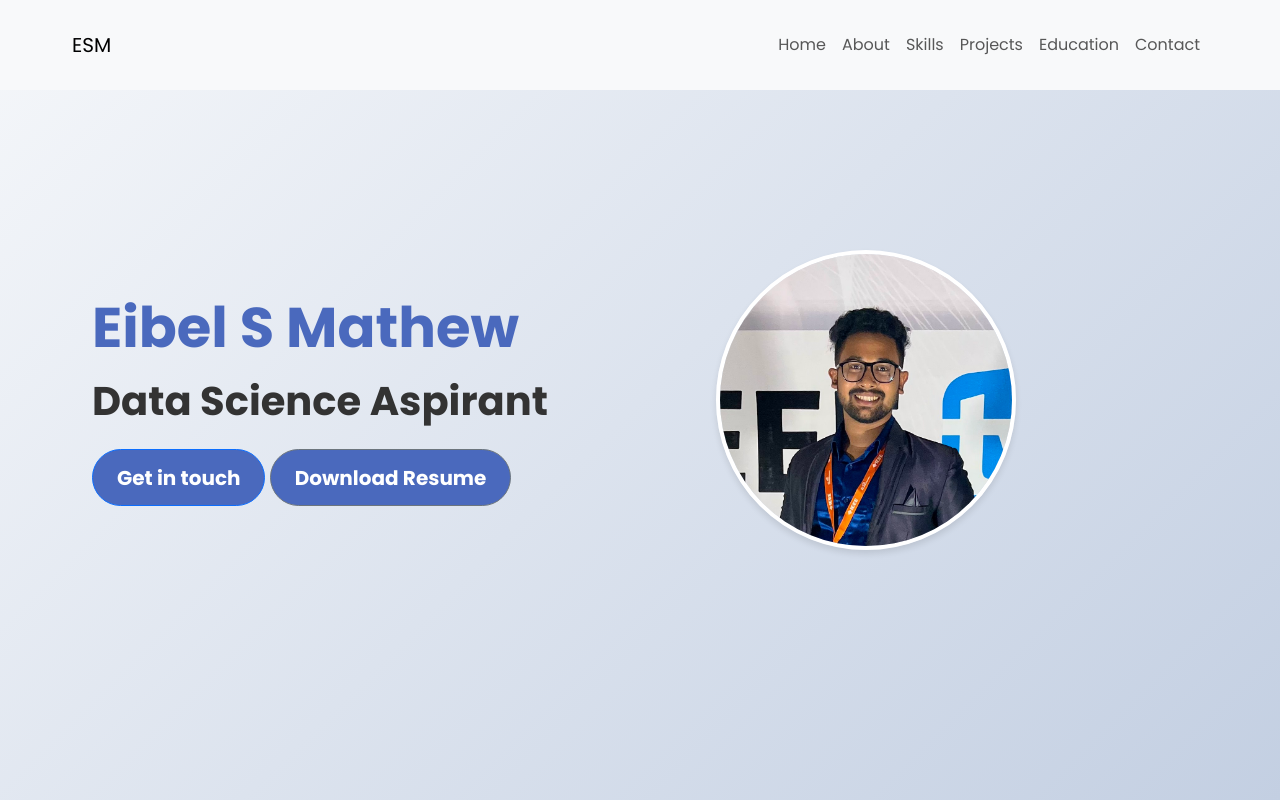
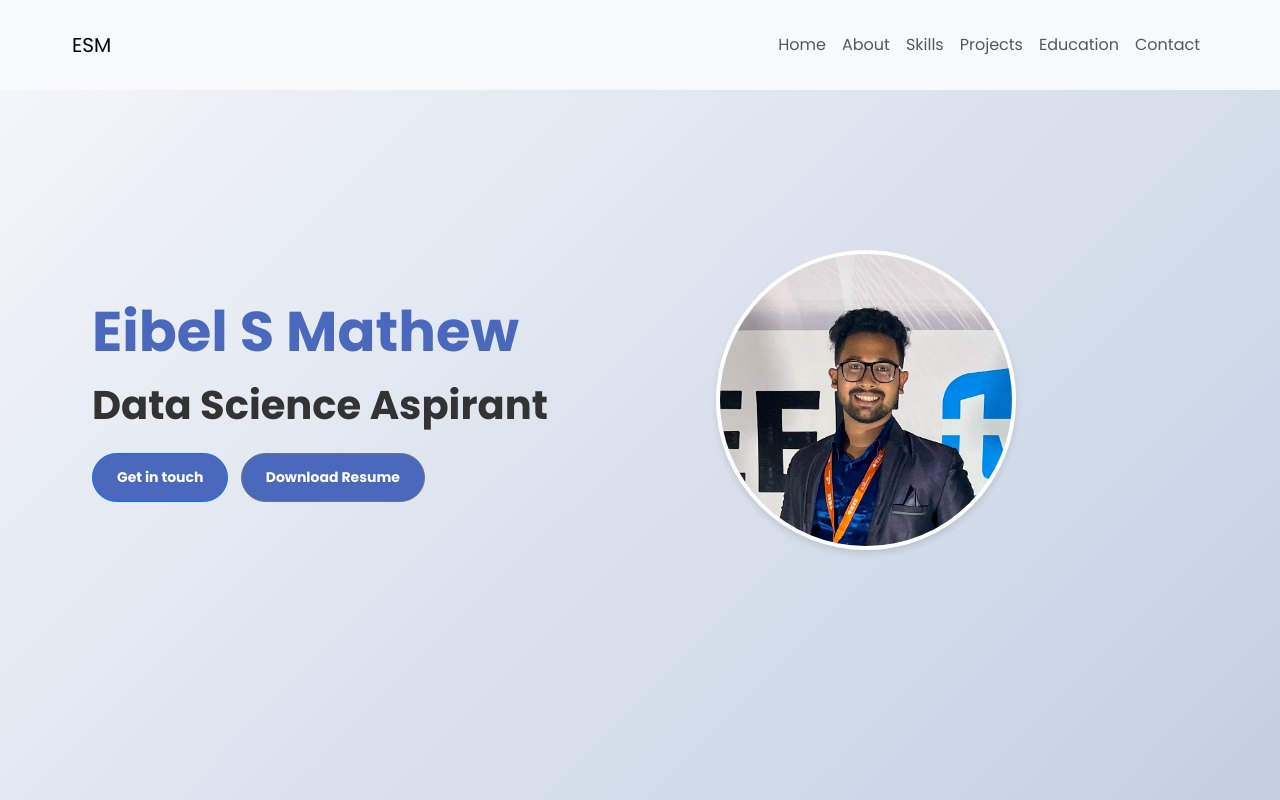
Before and after one commit to eibelsmathew/portfolio, a plain HTML site: page index.html in a window 1280 px wide. Shown: the top 800 px of the page. Drawn offline with nearby package versions, Linux system fonts and the light colour scheme.

Commit message:
Final-project

```diff
--- a/index.html
+++ b/index.html
@@ -51,16 +51,16 @@
         <section id="home" class="parallax d-flex align-items-center">
             <div class="container">
                 <div class="row align-items-center justify-content-between">
-                    <div class="col-lg-5 text-content text-center text-lg-start mb-5 mb-lg-0" data-aos="fade-right">
+                    <div class="col-lg-6 image-container text-center order-1 order-lg-2 mb-4 mb-lg-0" data-aos="fade-left">
+                        <img src="Profile.jpg" alt="Eibel S Mathew" class="img-fluid rounded-circle profile-image">
+                    </div>
+                    <div class="col-lg-5 text-content text-center text-lg-start order-2 order-lg-1" data-aos="fade-right">
                         <h1 class="mb-3">Eibel S Mathew</h1>
                         <h2 class="mb-4" style="color: var(--text-color);">Data Science Aspirant</h2>
                         <div class="button-container">
-                            <a href="#contact" class="btn btn-primary btn-lg">Get in touch</a>
-                            <a href="my_resume.pdf" class="btn btn-secondary btn-lg" download>Download Resume</a>
+                            <a href="#contact" class="btn btn-primary btn-sm me-2">Get in touch</a>
+                            <a href="my_resume.pdf" class="btn btn-secondary btn-sm" download>Download Resume</a>
                         </div>
-                    </div>
-                    <div class="col-lg-6 image-container text-center" data-aos="fade-left">
-                        <img src="Profile.jpg" alt="Eibel S Mathew" class="img-fluid rounded-circle profile-image">
                     </div>
                 </div>
             </div>
@@ -152,7 +152,7 @@
                 <div class="timeline">
                     <div class="timeline-item" data-aos="fade-up" data-aos-delay="100">
                         <div class="timeline-content">
-                            <h3>Bacchelor of Technology in Computer Science</h3>
+                            <h3>Bachelor of Technology in Computer Science</h3>
                             <p class="timeline-date">2024</p>
                             <p>Kerala Technical University</p>
                         </div>
```
